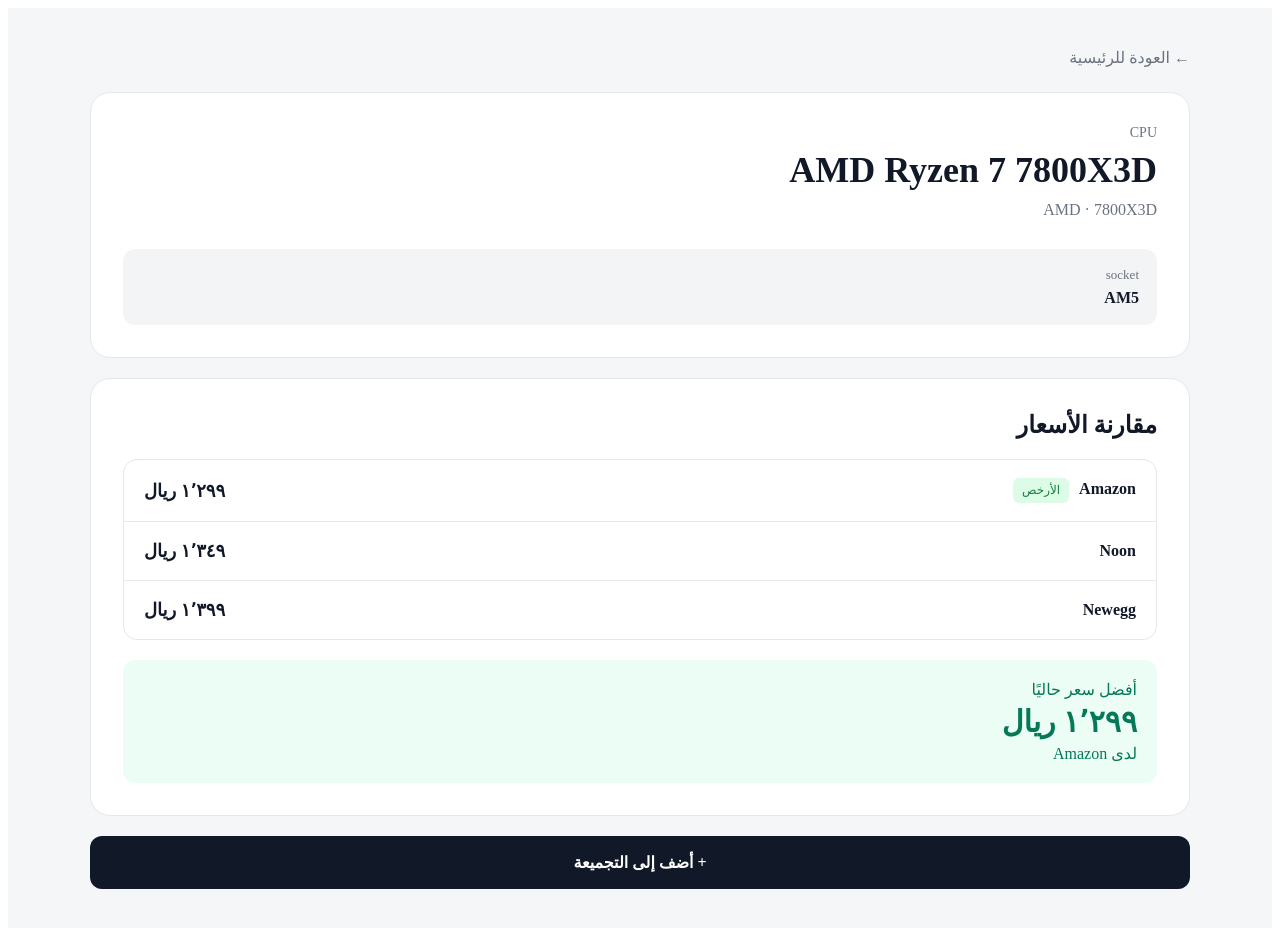
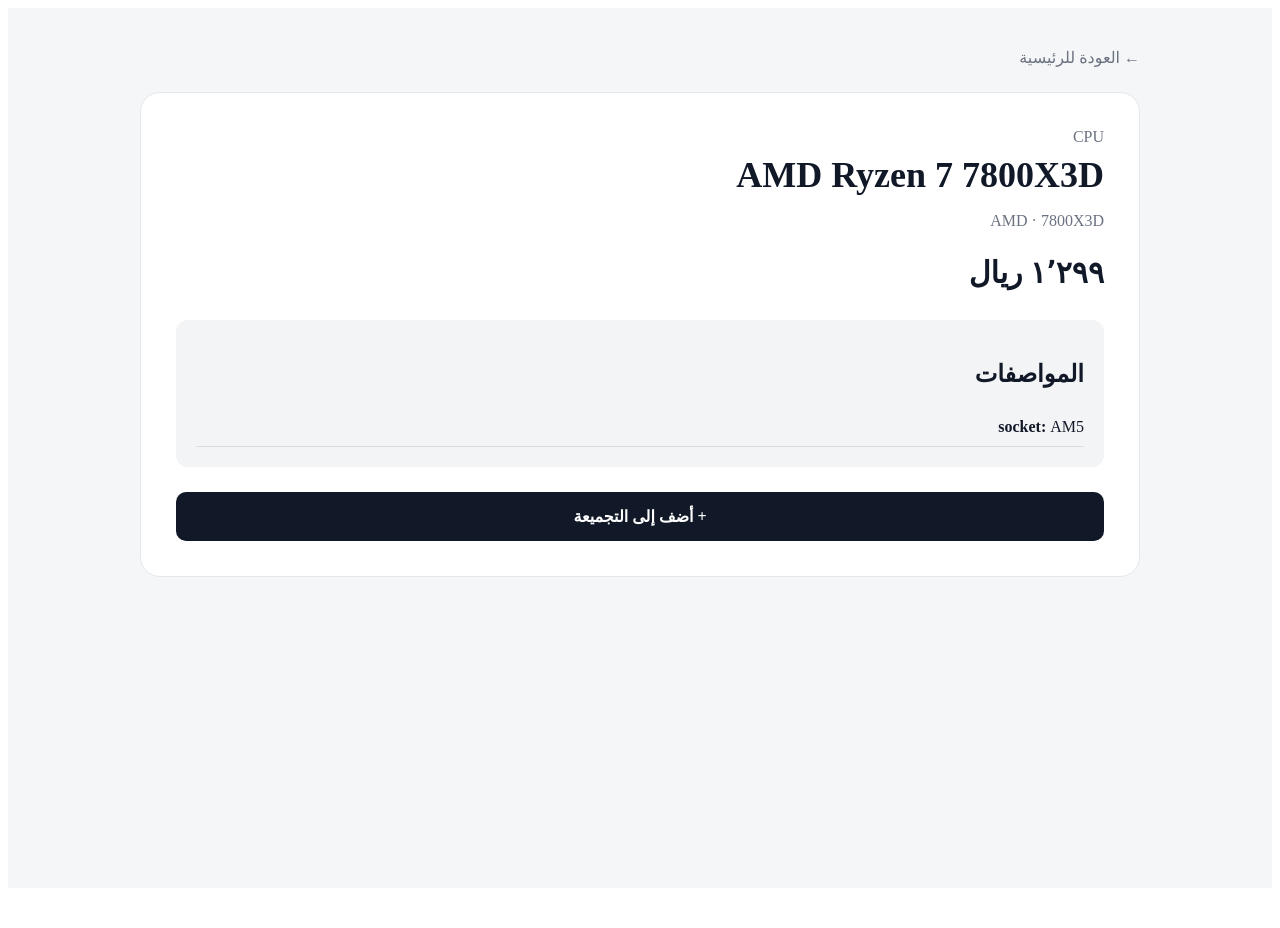
Before and after one commit to AbdulAziz1824/AL-PCs, a Next.js app: page /product/1 in a window 1280 px wide. Shown: the top 928 px of the page. After the commit the page ends 896 px from the top, so only its background shows below. Built offline with nearby package versions, Linux system fonts and the light colour scheme.

Commit message:
Update page.js

```diff
--- a/app/product/[id]/page.js
+++ b/app/product/[id]/page.js
@@ -1,6 +1,5 @@
 import Link from "next/link";
 import { products } from "@/lib/products";
-import { offers } from "@/lib/offers";
 
 export default async function ProductPage({ params }) {
   const { id } = await params;
@@ -17,62 +16,22 @@
           minHeight: "100vh",
           background: "#f5f6f8",
           padding: "60px 20px",
+          color: "#111827",
           textAlign: "center",
-          color: "#111827",
         }}
       >
         <h1>المنتج غير موجود</h1>
 
         <p style={{ color: "#6b7280" }}>
-          لم يتم العثور على المنتج المطلوب.
+          ID المطلوب: {id}
         </p>
 
-        <Link
-          href="/"
-          style={{
-            display: "inline-block",
-            marginTop: "20px",
-            background: "#111827",
-            color: "#fff",
-            padding: "12px 20px",
-            borderRadius: "10px",
-            textDecoration: "none",
-          }}
-        >
+        <Link href="/">
           العودة للرئيسية
         </Link>
       </main>
     );
   }
-
-  const productOffers = offers
-    .filter(
-      (offer) =>
-        String(offer.productId) === String(product.id) &&
-        offer.available === true
-    )
-    .sort((a, b) => a.price - b.price);
-
-  const cheapest = productOffers[0] || null;
-
-  const specifications = Object.entries(product)
-    .filter(
-      ([key]) =>
-        ![
-          "id",
-          "name",
-          "category",
-          "brand",
-          "model",
-          "price",
-        ].includes(key)
-      )
-      .filter(
-        ([, value]) =>
-          value !== null &&
-          value !== undefined &&
-          typeof value !== "object"
-      );
 
   return (
     <main
@@ -80,14 +39,14 @@
       style={{
         minHeight: "100vh",
         background: "#f5f6f8",
+        padding: "40px 20px",
         color: "#111827",
-        padding: "40px 20px 60px",
       }}
     >
       <div
         style={{
-          maxWidth: "1100px",
-          margin: "0 auto",
+          maxWidth: "1000px",
+          margin: "auto",
         }}
       >
         <Link
@@ -100,11 +59,11 @@
           ← العودة للرئيسية
         </Link>
 
-        <section
+        <div
           style={{
             background: "#fff",
             borderRadius: "20px",
-            padding: "32px",
+            padding: "35px",
             marginTop: "25px",
             border: "1px solid #e5e7eb",
           }}
@@ -112,7 +71,6 @@
           <div
             style={{
               color: "#6b7280",
-              fontSize: "14px",
               marginBottom: "8px",
             }}
           >
@@ -128,163 +86,66 @@
             {product.name}
           </h1>
 
-          <p
-            style={{
-              color: "#6b7280",
-              margin: 0,
-            }}
-          >
+          <p style={{ color: "#6b7280" }}>
             {product.brand} · {product.model}
           </p>
 
           <div
             style={{
-              marginTop: "30px",
-              display: "grid",
-              gridTemplateColumns:
-                "repeat(auto-fit, minmax(200px, 1fr))",
-              gap: "14px",
+              marginTop: "25px",
+              fontSize: "30px",
+              fontWeight: 800,
             }}
           >
-            {specifications.map(([key, value]) => (
+            {product.price?.toLocaleString("ar-SA")} ريال
+          </div>
+
+          <div
+            style={{
+              marginTop: "30px",
+              padding: "20px",
+              background: "#f3f4f6",
+              borderRadius: "12px",
+            }}
+          >
+            <h2>المواصفات</h2>
+
+            {Object.entries(product).map(([key, value]) => {
+              if (
+                ["id", "name", "category", "brand", "model", "price"].includes(
+                  key
+                )
+              ) {
+                return null;
+              }
+
+              return (
                 <div
                   key={key}
                   style={{
-                  background: "#f3f4f6",
-                  padding: "18px",
-                  borderRadius: "12px",
+                    padding: "10px 0",
+                    borderBottom: "1px solid #ddd",
                   }}
                 >
-                <div
-                  style={{
-                    color: "#6b7280",
-                    fontSize: "13px",
-                  }}
-                >
-                  {key}
+                  <strong>{key}: </strong>
+                  {typeof value === "object"
+                    ? JSON.stringify(value)
+                    : String(value)}
                 </div>
-
-                <strong
-                  style={{
-                    display: "block",
-                    marginTop: "6px",
-                    fontSize: "16px",
-                  }}
-                >
-                  {String(value)}
-                </strong>
+              );
+            })}
           </div>
-            ))}
-          </div>
-        </section>
-
-        <section
-          style={{
-            background: "#fff",
-            borderRadius: "20px",
-            padding: "32px",
-            marginTop: "20px",
-            border: "1px solid #e5e7eb",
-          }}
-        >
-          <h2 style={{ marginTop: 0 }}>
-            مقارنة الأسعار
-          </h2>
-
-          {productOffers.length === 0 ? (
-            <p style={{ color: "#6b7280" }}>
-              لا توجد عروض متاحة حاليًا.
-            </p>
-          ) : (
-            <div
-              style={{
-                marginTop: "20px",
-                border: "1px solid #e5e7eb",
-                borderRadius: "14px",
-                overflow: "hidden",
-              }}
-            >
-              {productOffers.map((offer, index) => (
-                <div
-                  key={offer.id}
-                  style={{
-                    display: "flex",
-                    justifyContent: "space-between",
-                    alignItems: "center",
-                    padding: "18px 20px",
-                    borderTop:
-                      index === 0
-                        ? "none"
-                        : "1px solid #e5e7eb",
-                  }}
-                >
-                  <div>
-                    <strong>{offer.store}</strong>
-
-                    {offer.id === cheapest.id && (
-                      <span
-                        style={{
-                          display: "inline-block",
-                          marginRight: "10px",
-                          background: "#dcfce7",
-                          color: "#15803d",
-                          padding: "5px 9px",
-                          borderRadius: "6px",
-                          fontSize: "12px",
-                        }}
-                      >
-                        الأرخص
-                      </span>
-                    )}
-                  </div>
-
-                  <strong style={{ fontSize: "18px" }}>
-                    {offer.price.toLocaleString("ar-SA")} ريال
-                  </strong>
-                </div>
-              ))}
-            </div>
-          )}
-
-          {cheapest && (
-            <div
-              style={{
-                marginTop: "20px",
-                padding: "20px",
-                background: "#ecfdf5",
-                color: "#047857",
-                borderRadius: "12px",
-              }}
-            >
-              <div>أفضل سعر حاليًا</div>
-
-              <strong
-                style={{
-                  display: "block",
-                  fontSize: "30px",
-                  marginTop: "5px",
-                }}
-              >
-                {cheapest.price.toLocaleString("ar-SA")} ريال
-              </strong>
-
-              <div style={{ marginTop: "5px" }}>
-                لدى {cheapest.store}
-              </div>
-            </div>
-          )}
-        </section>
 
           <Link
             href={`/builder?product=${product.id}`}
             style={{
               display: "block",
-            marginTop: "20px",
-            padding: "17px",
               textAlign: "center",
+              marginTop: "25px",
+              padding: "15px",
               background: "#111827",
               color: "#fff",
-            borderRadius: "12px",
+              borderRadius: "10px",
               textDecoration: "none",
               fontWeight: 700,
             }}
@@ -292,6 +153,7 @@
             + أضف إلى التجميعة
           </Link>
         </div>
+      </div>
     </main>
   );
 }
```
Lines whose indentation alone changed are shown as unchanged.
